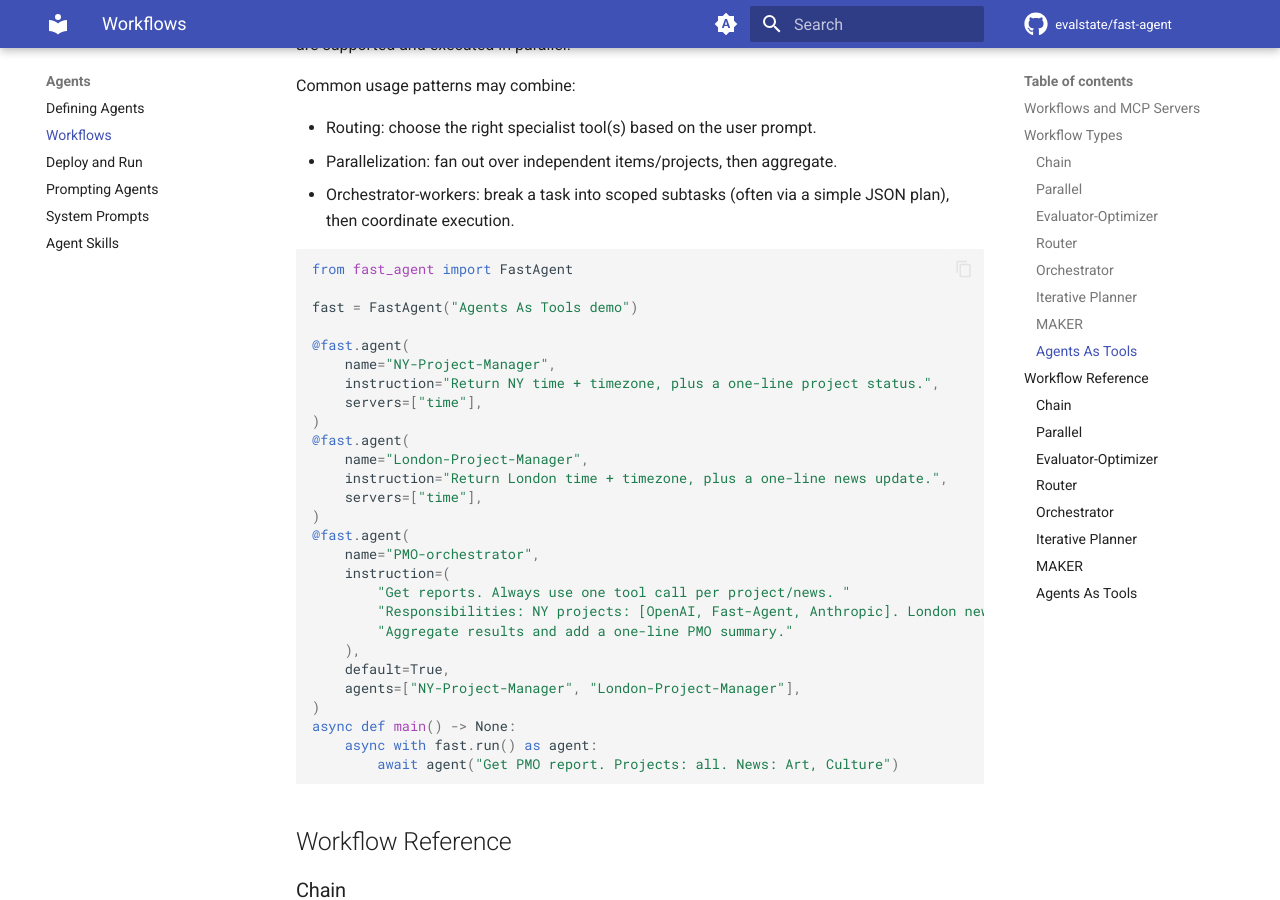
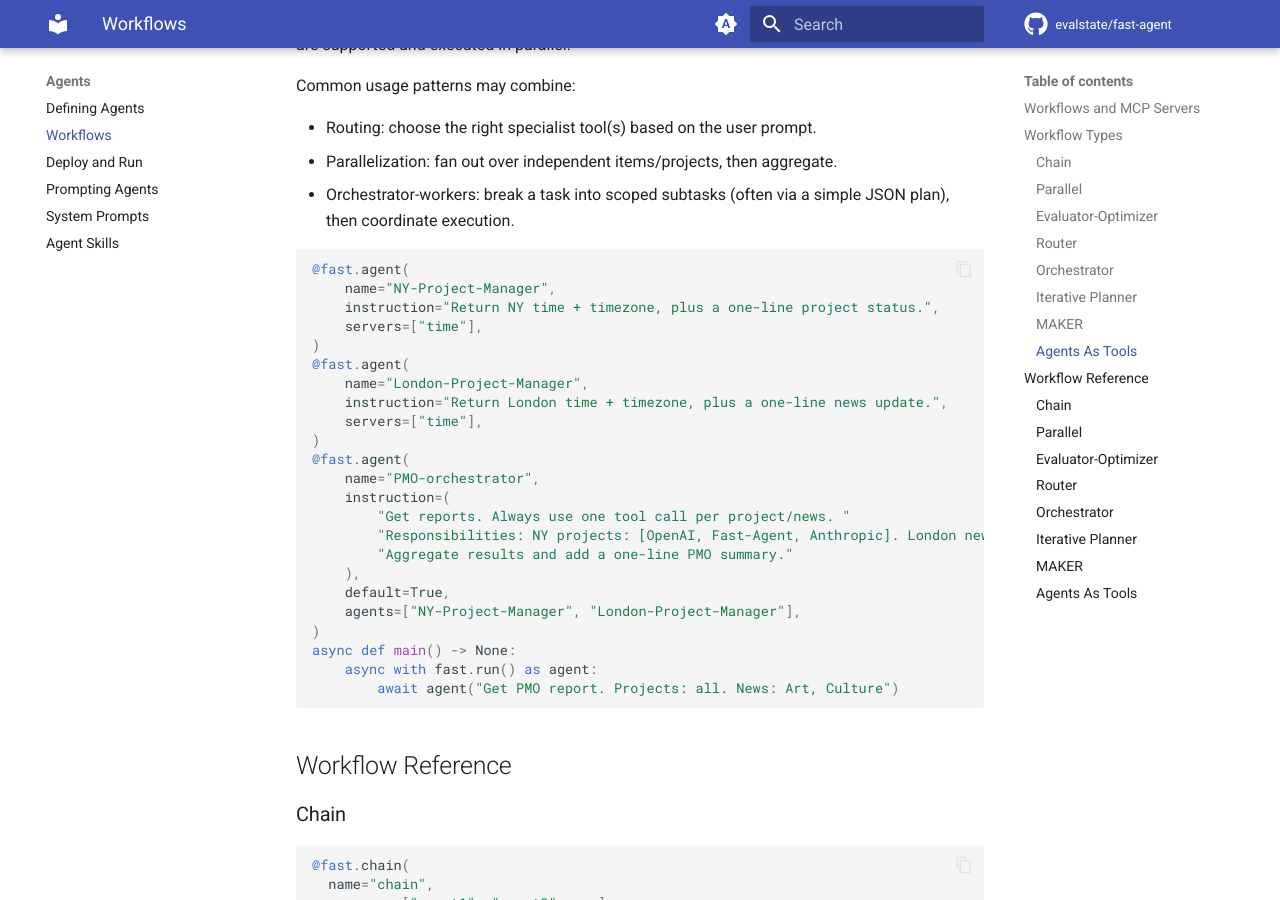
Before and after one commit to evalstate/fast-agent-docs, an MkDocs documentation site: the page built from docs/agents/workflows.md, in a window 1280 px wide and 900 px high, scrolled down 4267 px. Built offline with MkDocs 1.6.1 and Material for MkDocs 9.7.7, drawn with Linux system fonts in a browser that asks for light colours; comment, search, counter and statistics services are not loaded.

Commit message:
docs(workflows): trim Agents As Tools example
Remove redundant FastAgent setup lines from the Agents As Tools snippet to match other minimal examples.

````diff
--- a/docs/agents/workflows.md
+++ b/docs/agents/workflows.md
@@ -178,10 +178,6 @@ Common usage patterns may combine:
 - Orchestrator-workers: break a task into scoped subtasks (often via a simple JSON plan), then coordinate execution.
 
 ```python
-from fast_agent import FastAgent
-
-fast = FastAgent("Agents As Tools demo")
-
 @fast.agent(
     name="NY-Project-Manager",
     instruction="Return NY time + timezone, plus a one-line project status.",
````
